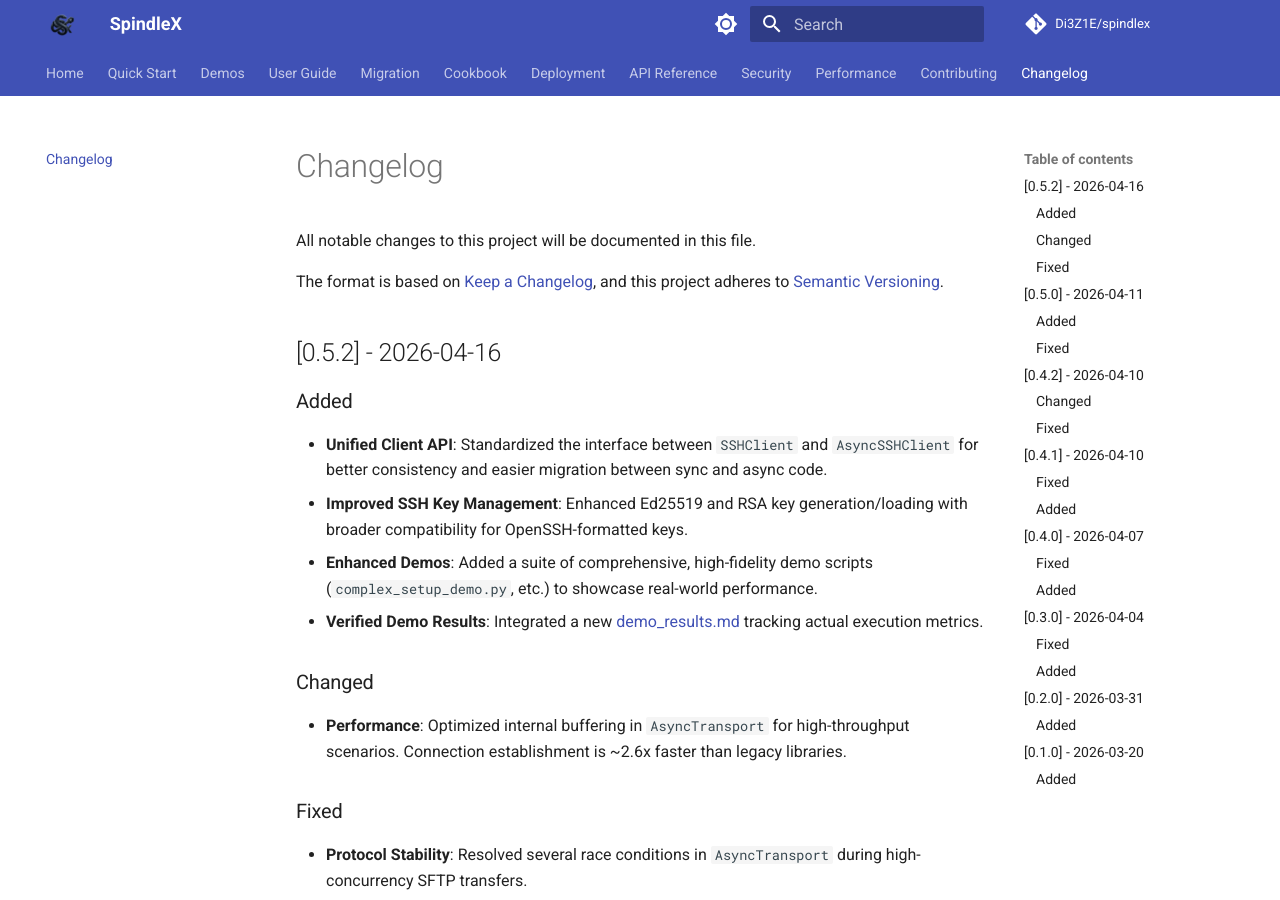
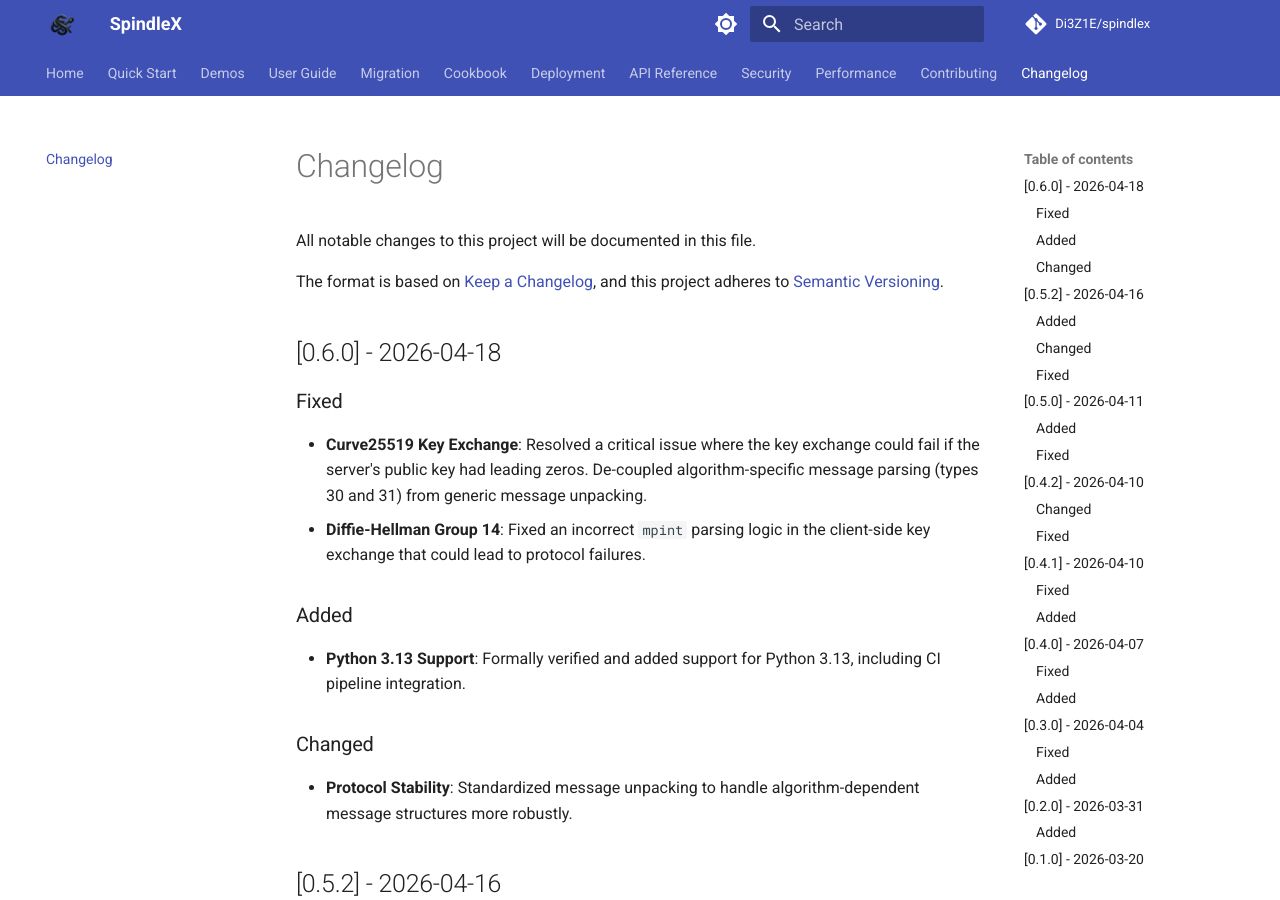
Before and after one commit to stratza/spindlex, an MkDocs documentation site: the page built from docs/changelog.md, in a window 1280 px wide and 900 px high. Built offline with MkDocs 1.6.1 and Material for MkDocs 9.7.7, drawn with Linux system fonts in a browser that asks for light colours; comment, search, counter and statistics services are not loaded.

Commit message:
release: v0.6.0

```diff
--- a/docs/changelog.md
+++ b/docs/changelog.md
@@ -3,6 +3,18 @@
 All notable changes to this project will be documented in this file.
 
 The format is based on [Keep a Changelog](https://keepachangelog.com/en/1.0.0/), and this project adheres to [Semantic Versioning](https://semver.org/spec/v2.0.0.html).
+
+## [0.6.0] - 2026-04-18
+
+### Fixed
+*   **Curve25519 Key Exchange**: Resolved a critical issue where the key exchange could fail if the server's public key had leading zeros. De-coupled algorithm-specific message parsing (types 30 and 31) from generic message unpacking.
+*   **Diffie-Hellman Group 14**: Fixed an incorrect `mpint` parsing logic in the client-side key exchange that could lead to protocol failures.
+
+### Added
+*   **Python 3.13 Support**: Formally verified and added support for Python 3.13, including CI pipeline integration.
+
+### Changed
+*   **Protocol Stability**: Standardized message unpacking to handle algorithm-dependent message structures more robustly.
 
 ## [0.5.2] - 2026-04-16
 
--- a/docs/demo_results.md
+++ b/docs/demo_results.md
@@ -97,5 +97,5 @@ Comparing SpindleX against Paramiko for connection and throughput.
 | Sequential Exec (s) | 4.2s | 1.8s | **2.3x** |
 
 ---
-**Build Status: v0.5.2**
+**Build Status: v0.6.0**
 All tests passing (266/266).
--- a/pyproject.toml
+++ b/pyproject.toml
@@ -4,7 +4,7 @@ build-backend = "setuptools.build_meta"
 
 [project]
 name = "spindlex"
-version = "0.5.2"
+version = "0.6.0"
 
 description = "A modern, high-performance SSHv2 and SFTP client/server library"
 readme = "README.md"
--- a/spindlex/_version.py
+++ b/spindlex/_version.py
@@ -1,7 +1,7 @@
 # spindlex/_version.py
 
-__version__ = "0.5.2"
-__version_info__ = (0, 5, 2)
+__version__ = "0.6.0"
+__version_info__ = (0, 6, 0)
 
 
 def get_version() -> str:
```
Also changed, not shown: README.md (+1 -1 lines), 1 other file.
